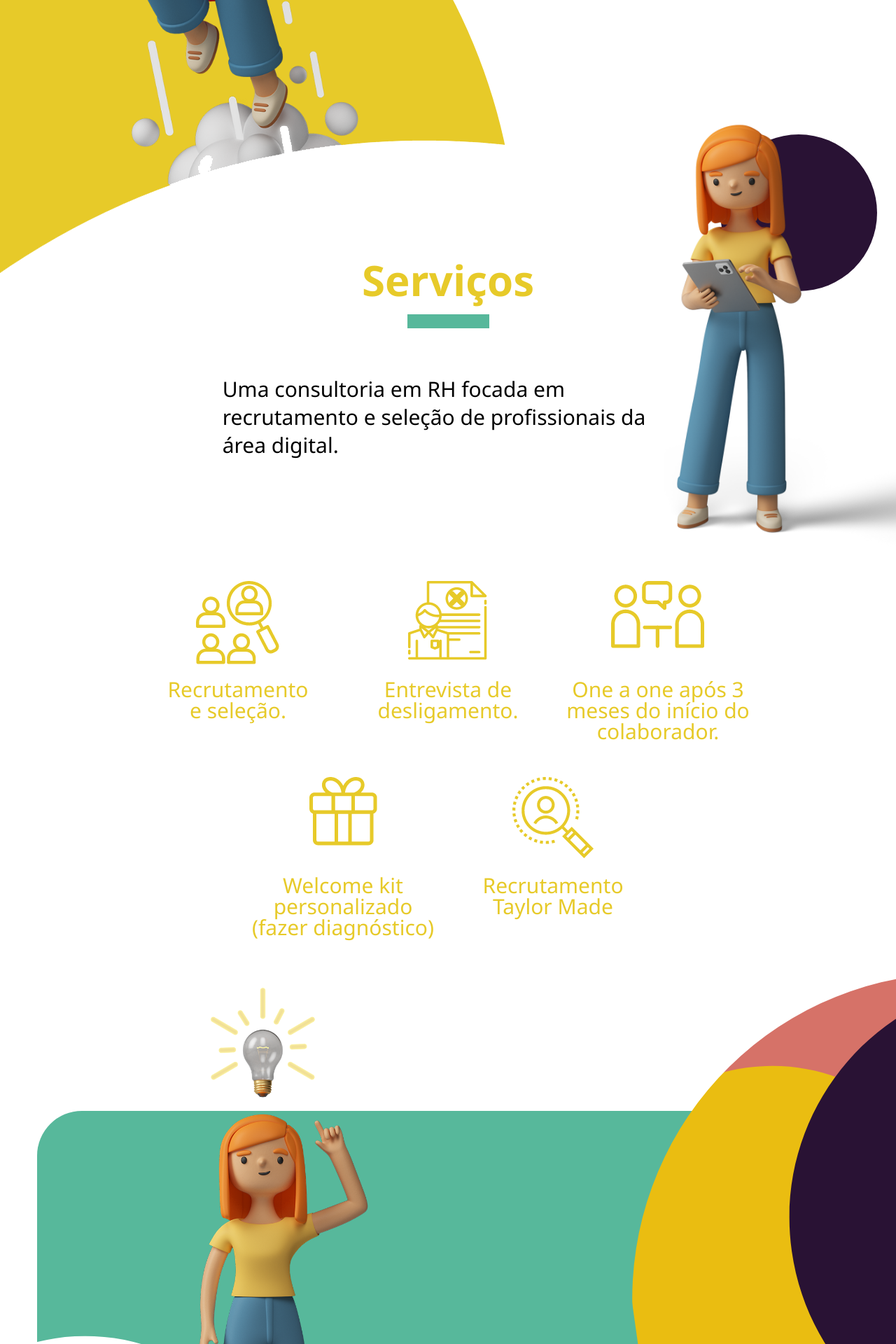
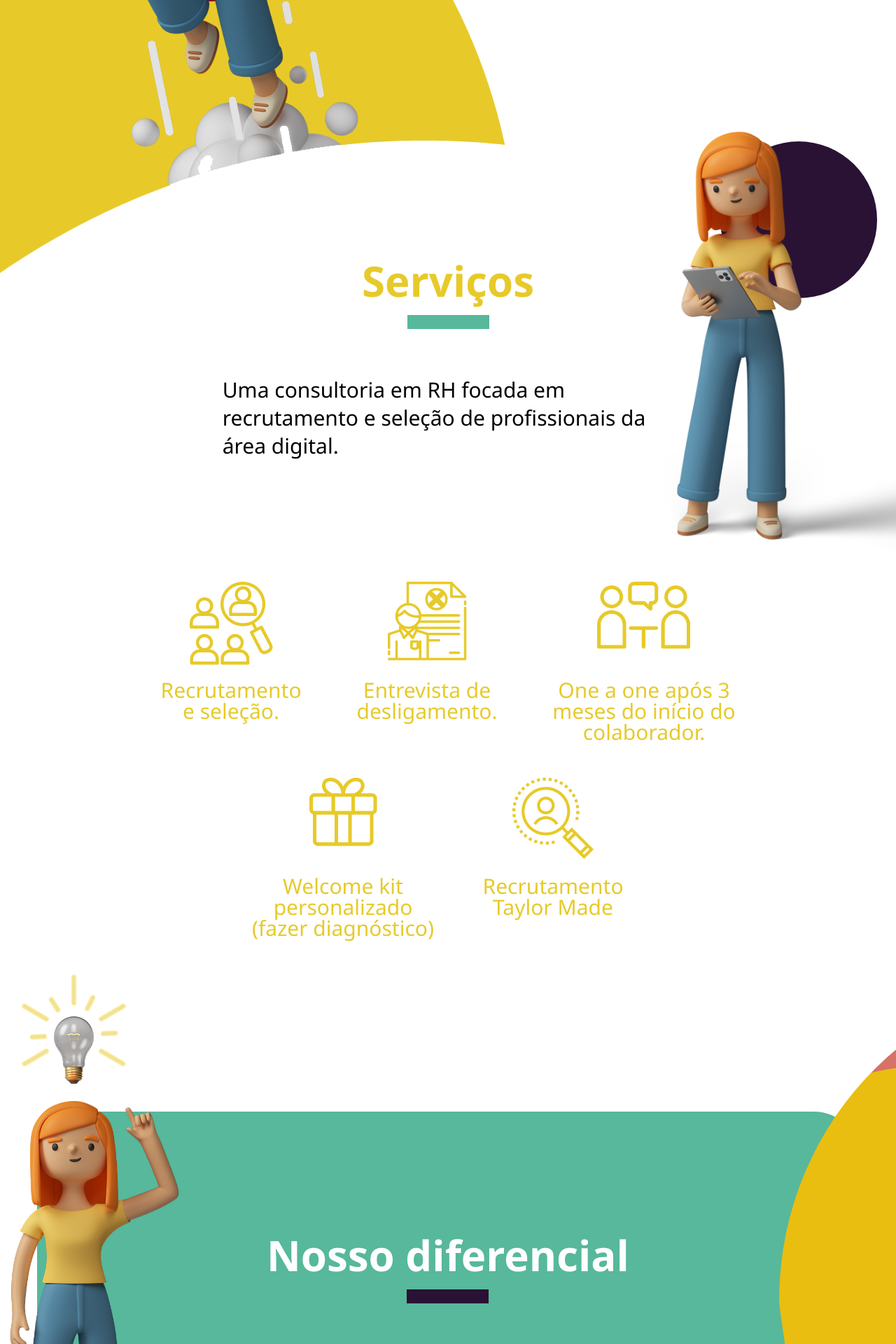
Before and after one commit to PedroLucas-Developer/UP.Talent, a Next.js app: page / in a window 1280 px wide. Shown: the part 880-2800 px from the top of the page at 70% size. Built offline with nearby package versions, Linux system fonts and the light colour scheme.

Commit message:
add diferencial e bug de ancor
Correção de bug que quando clicava na ancora o overflow bugava e a imagem saia do lugar, agora não acontece mais

```diff
--- a/src/app/differential.tsx
+++ b/src/app/differential.tsx
@@ -2,23 +2,42 @@ import Image from 'next/image';
 
 import vector5 from '../../public/imagens/vector-5.png';
 import vector6 from '../../public/imagens/vector-6.png';
-
+import vector7 from '../../public/imagens/vector-7.png';
 
 export default function Differential() {
   return (
-    <div id="differential" className="relative flex-row  overflow-hidden top-[-80px]">
-      <div className="flex w-full mt-[210px] relative mx-auto max-w-[1800px]">
-        <div className="absolute flex left-[-180px] top-[-480px]">
+    <div id="differential" className="relative flex-row overflow-hidden top-[-200px] max-[1250px]:top-0">
+      <div className="flex w-full relative mx-auto max-w-[1800px]">
+        <div className="absolute flex left-[-180px] top-[-280px] max-[1700px]:left-[-350px] max-[1350px]:left-[-450px] max-[1350px]:top-[-300px] max-[1250px]:hidden">
           <Image className="select-none" priority={true} src={vector5} alt=""/>
         </div>
       </div>
-      <div className="w-11/12 max-w-[1510px] mx-auto bg-[#57B89B] rounded-[64px]">
-        <div className='h-[1040px]'>
-
+      <div className="w-11/12 mt-[200px] max-w-[1510px] mx-auto bg-[#57B89B] rounded-[64px] max-[1250px]:my-20">
+        <div className='h-[1040px] w-10/12 mx-auto max-[1250px]:h-full pb-10'>
+          <div className='relative pt-[180px] max-[1250px]:pt-[50px]'>
+            <p className="text-[60px] font-bold leading-[50px] text-[#FFFFFF] text-center mb-[10px] max-[600px]:text-[45px]">
+              Nosso diferencial
+            </p>
+            <div className='mt-6 flex relative justify-center'>
+              <Image loading="lazy" src={vector7} alt='' />
+            </div>
+          </div>
+          <div className='pt-[100px] max-w-[778px] mx-auto max-[1250px]:pt-20'>
+            <p className="text-[30px] leading-[40px] text-[#000000] max-[600px]:text-[20px] max-[1250px]:text-center">
+              Uma consultoria de RH focada em recrutamento e seleção de profissionais da área digital. Prezamos pela qualidade da seleção, prazo e assertividade. Com passagens desde 2008, em grandes agências e consultorias sempre focada no digital como por exemplo: Predicta, Isobar e DBG. Com foco em R&S, estruturação do departamento de R.H, entrevistas de desligamentos, mapeamento de áreas, pesquisa de clima e qualidade de vida para os colaboradores.
+            </p>
+          </div>
+          <div className='mt-[45px] h-[154px] bg-[#291234] max-w-[646px] mx-auto rounded-[100px] max-[600px]:h-[60px]'>
+            <a href="#" className='cursor-poitner'>
+              <button className='text-[60px] h-[154px] w-full font-bold leading-[50px] text-[#EABD11] max-[1250px]:text-[45px] max-[600px]:text-[30px] max-[600px]:h-[60px]'>
+                Conheça mais
+              </button>
+            </a>
+          </div>
         </div>
       </div>
       <div className="flex w-full relative mx-auto max-w-[1800px]">
-        <div className="absolute flex right-[-740px] bottom-[120px]">
+        <div className="absolute flex right-[-740px] bottom-[120px] max-[1700px]:right-[-950px] max-[1250px]:hidden">
           <Image className="select-none" priority={true} src={vector6} alt=""/>
         </div>
       </div>
--- a/src/app/home.tsx
+++ b/src/app/home.tsx
@@ -6,13 +6,13 @@ import Service from '@/components/service/service';
 
 export default function Home() {
   return (
-    <div id="home" className="relative w-full flex justify-center flex-col overflow-hidden top-[-87px] max-[1250px]:mt-[80px]">
-      <div className="flex w-full relative mx-auto max-w-[1800px] max-[1250px]:flex-col ">
+    <div className="relative flex justify-center flex-col top-[-87px] max-[1250px]:top-0">
+      <div className="flex w-full relative mx-auto max-w-[1800px]">
         <div className="absolute h-[1909px] flex left-[-660px] top-0 max-[1680px]:left-[-1000px] max-[1250px]:hidden">
           <Image className="select-none" priority={true} src={Vector1} alt=""/>
         </div>
-        <AboutUs />
       </div>
+      <AboutUs />
       <Service />
     </div>
   );
--- a/src/app/page.tsx
+++ b/src/app/page.tsx
@@ -2,6 +2,7 @@ import Header from "@/components/header";
 import Home from "./home";
 import Differential from "./differential";
 import Footer from "@/components/footer";
+import Service from "@/components/service/service";
 
 export default function page() {
   return (
--- a/src/components/desktop.tsx
+++ b/src/components/desktop.tsx
@@ -7,14 +7,14 @@ import Vector from '../../public/imagens/vector-header.png';
 
 export default function Desktop() {
   return (
-    <div className="relative w-full flex justify-center overflow-x-hidden">
+    <div className="relative w-full flex justify-center overflow-hidden">
       <div className="flex w-full relative max-w-[1800px] h-[278px]">
         <div className="absolute left-[170px] bottom-[90px] max-[1500px]:left-8">
           <Image priority={true} src={Logo} alt="Up Talent"/>
         </div>
-        <div className="absolute w-full right-0 ">
+        <div className="absolute w-full right-0">
           <Navigation
-            UlStyles="flex relative pt-12 px-5 w-full ml-auto max-w-[990px] flex-row z-30 justify-between"
+            UlStyles="flex relative pt-12 px-5 w-full ml-auto max-w-[990px] flex-row z-20 justify-between"
             Texto="text-[20px] font-bold leading-[24px] text-[#291234]"
           />
           <div className="absolute flex right-[-14rem] top-0 z-0">
--- a/src/components/header.tsx
+++ b/src/components/header.tsx
@@ -3,7 +3,7 @@ import Mobile from "./mobile";
 
 export default function Header(){
   return (
-    <div className='flex w-full justify-center relative z-40'>
+    <div className='flex w-full justify-center relative z-20'>
       <div className="w-full relative flex flex-row justify-center">
         <div className="max-[1250px]:hidden w-full flex justify-center">
           <Desktop />
--- a/src/components/home/about.tsx
+++ b/src/components/home/about.tsx
@@ -6,8 +6,8 @@ import Vector4 from '../../../public/imagens/vector-mobile.png';
 
 export default function AboutUs() {
   return (
-    <div className="relative mx-auto w-full flex justify-center">
-      <div className="flex w-full relative h-[1000px] max-[1250px]:h-[650px] max-[670px]:h-[1100px] max-[400px]:h-[950px] max-w-[1800px] max-[1250px]:flex-col">
+    <div id="home" className="relative mx-auto w-full flex justify-center overflow-hidden">
+      <div className="flex w-full relative h-[1000px] max-[1250px]:h-[650px] max-[670px]:h-[1100px] max-[400px]:h-[1000px] max-w-[1800px] max-[1250px]:flex-col">
         <div className='h-[462px] w-[548px] absolute right-[255px] top-[133px] max-[670px]:top-8 max-[670px]:w-10/12 max-[800px]:w-[400px] max-[400px]:left-6 max-[1400px]:right-[180px] max-[1250px]:left-8'>
           <div className='flex flex-col'>
             <div className='pt-3 max-[670px]:pt-0'>
--- a/src/components/mobile.tsx
+++ b/src/components/mobile.tsx
@@ -20,7 +20,7 @@ const Mobile = () => {
       </div>
       <div className='flex fixed w-full'>
         <div className='flex w-full relative ml-auto px-8 pt-5 flex-row'>
-          <div className='justify-center flex w-16 h-16 bg-[#61c3ac] ml-auto my-auto rounded-full' onClick={toggleMenu}>
+          <div className='justify-center flex w-16 h-16 bg-[#61c3ac] border-[0.5px] border-black ml-auto my-auto rounded-full' onClick={toggleMenu}>
             <button aria-label="Home" className="flex z-50 flex-col relative text-3xl my-auto cursor-pointer">
               <div className={`w-9 h-1 bg-[#291234] my-1 rounded-lg transition-transform duration-300 transform origin-center ${ isOpen ? 'transform rotate-45 translate-y-2 bg-[#e6ca29]' : ''}`}></div>
               <div className={`w-9 h-1 bg-[#291234] my-1 rounded-lg transition-opacity duration-300 ${ isOpen ? 'opacity-0 bg-[#291234]' : ''}`}></div>
--- a/src/components/navigation.tsx
+++ b/src/components/navigation.tsx
@@ -10,7 +10,7 @@ export default function Navigation({UlStyles, Texto}: NavigationProps ) {
         <a href="#serviços">Serviços</a>
       </li>
       <li className={Texto}>
-        <a href="#diferencial">Nosso Diferencial</a>
+        <a href="#differential">Nosso Diferencial</a>
       </li>
       <li className={Texto}>
         <a href="#clientes">Nossos Clientes</a>
--- a/src/components/service/cards.tsx
+++ b/src/components/service/cards.tsx
@@ -10,8 +10,8 @@ export default function Cards() {
   return (
     <div className="flex flex-row relative">
       <div className='w-full mt-[9rem] mx-auto max-w-[1450px] flex flex-row max-[1250px]:mt-10 max-[1500px]:flex-col'>
-        <div className='flex flex-row w-[830px] mx-auto justify-between max-[1500px]:w-11/12 max-w-[900px] max-[820px]:flex-col'>
-          <div className='flex flex-row mr-auto w-[519px] max-[1500px]:w-2/3 max-[820px]:w-full max-[820px]:mx-auto justify-between max-[450px]:flex-col max-w-[600px] max-[450px]:w-[320px]'>
+        <div className='flex flex-row w-[830px] ml-auto justify-between max-[1500px]:mx-auto max-[1500px]:w-11/12 max-w-[900px] max-[900px]:flex-col'>
+          <div className='flex flex-row w-[519px] max-[1500px]:w-2/3 max-[900px]:w-full max-[900px]:mx-auto justify-between max-[450px]:flex-col max-w-[600px] max-[450px]:w-[320px]'>
             <div className='max-[1500px]:w-1/2 max-[450px]:mx-auto'>
               <Card full='w-[201px]' Img={Find}>
                 Recrutamento
@@ -27,8 +27,8 @@ export default function Cards() {
               </Card>
             </div>
           </div>
-          <div className='flex max-[1500px]:w-1/3 mx-auto max-[820px]:w-[320px]'>
-            <Card full='w-[260px] mx-auto' Img={Meets}>
+          <div className='flex max-[1500px]:w-1/3 max-[900px]:w-[320px] mx-[30px] max-[900px]:mx-auto'>
+            <Card full='w-[270px]' Img={Meets}>
               One a one após 3
               <br />
               meses do início do
@@ -37,7 +37,7 @@ export default function Cards() {
             </Card>
           </div>
         </div>
-        <div className='flex flex-row w-[532px] ml-auto justify-between max-[1500px]:mx-auto max-[1500px]:w-11/12 max-w-[600px] max-[450px]:flex-col max-[450px]:w-[320px]'>
+        <div className='flex flex-row w-[532px] justify-between max-[1500px]:mx-auto max-[1500px]:w-11/12 max-w-[600px] max-[450px]:flex-col max-[450px]:w-[320px]'>
           <div className='max-[1500px]:w-1/2 max-[450px]:mx-auto max-[450px]:w-full'>
             <Card full='w-[260px] max-[450px]:w-full mx-auto' Img={Gift}>
               Welcome kit
--- a/src/components/service/service.tsx
+++ b/src/components/service/service.tsx
@@ -6,10 +6,10 @@ import Cards from './cards';
 
 export default function Service() {
   return (
-    <div id="serviços" className='relative mx-auto w-full'>
-      <div className="relative mx-auto w-full flex-row flex justify-center">
+    <div id="serviços" className='relative mx-auto w-full overflow-hidden top-[-130px] max-[1250px]:top-0'>
+      <div className="relative mx-auto w-full flex-row flex justify-center max-w-[1800px]">
         <div className='w-[651px] relative mx-auto max-[670px]:w-11/12'>
-          <div className='relative pt-16 max-[400px]:pt-0'>
+          <div className='relative pt-[195px] max-[1250px]:pt-14 max-[400px]:pt-0'>
             <p className="text-[60px] font-bold leading-[50px] text-[#E7CA29] text-center mb-[10px] max-[800px]:text-[55px] max-[400px]:text-[50px]">
               Serviços
             </p>
@@ -24,7 +24,7 @@ export default function Service() {
           </div>
         </div>
         <div className="flex w-full absolute max-w-[1800px] max-[1250px]:hidden">
-          <div className="absolute flex right-[-580px] top-[-440px]">
+          <div className="absolute flex right-[-580px] top-[-300px]">
             <Image className="select-none" priority={true} style={{objectFit: "contain"}} src={vectorService} alt=""/>
           </div>
         </div>
```
Also changed, not shown: public/imagens/vector-7.png (added).
